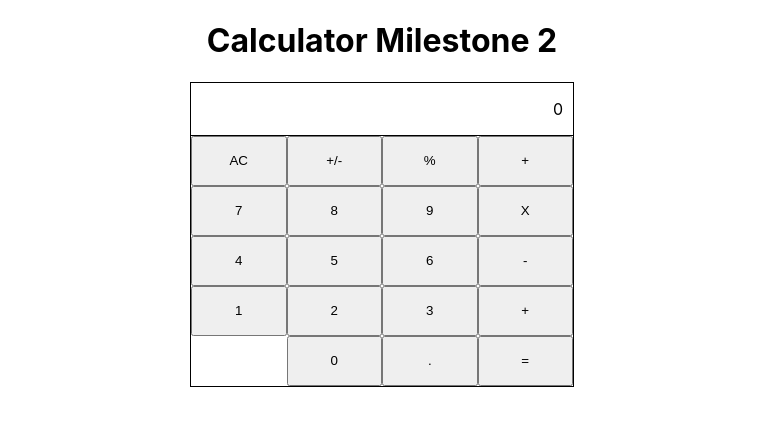
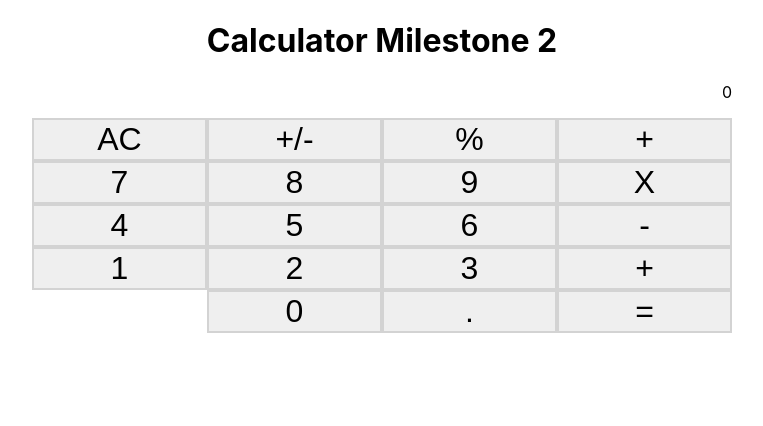
Before and after one commit to majovanilla/react-calculator, a React (Create React App) app: page / in a window 1280 px wide. Shown: the top 426 px of the page, without its empty margins (258-1021 px from the left). Built offline with nearby package versions, Linux system fonts and the light colour scheme.

Commit message:
Add styling to components

```diff
--- a/src/index.css
+++ b/src/index.css
@@ -18,7 +18,6 @@
 
 #root {
   margin: auto;
-  width: 60%;
 }
 
 .app {
@@ -30,17 +29,34 @@
 }
 
 .calculator-body {
-  border: 1px solid black;
-  width: 50%;
+  width: 700px;
   margin: auto;
 }
 
-.result {
-  border-bottom: 1px solid black;
-  padding-right: 10px;
+.display {
+  background: gray;
+  height: 100px;
+  padding: 5px 20px;
+  color: white;
+  font-weight: bold;
+  font-size: 2rem;
+}
+
+.button-panel {
+
+}
+
+.group {
+  height: 100px;
 }
 
 .button {
+  border: lightgray solid 2px;
+  font-size: 2rem;
   width: 25%;
-  height: 50px;
+  height: 100%;
 }
+
+.zero {
+  width: 50%;
+}
```
